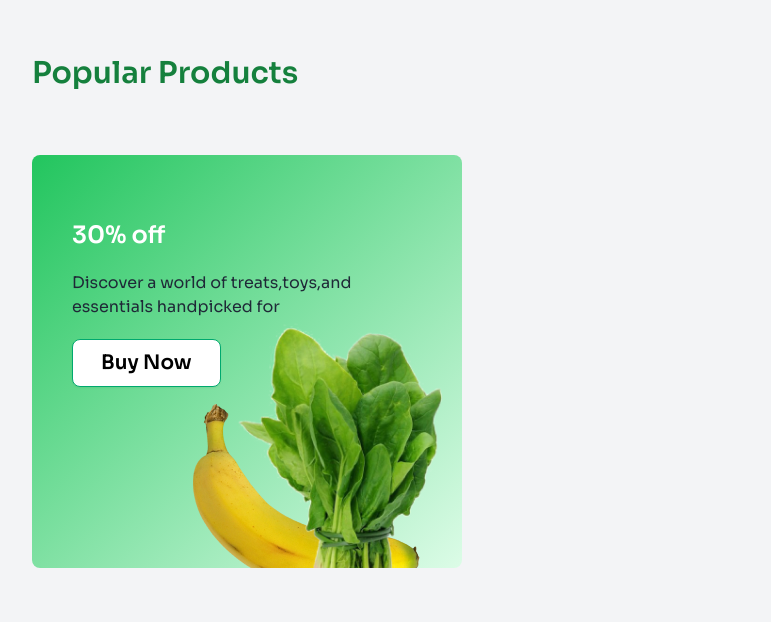
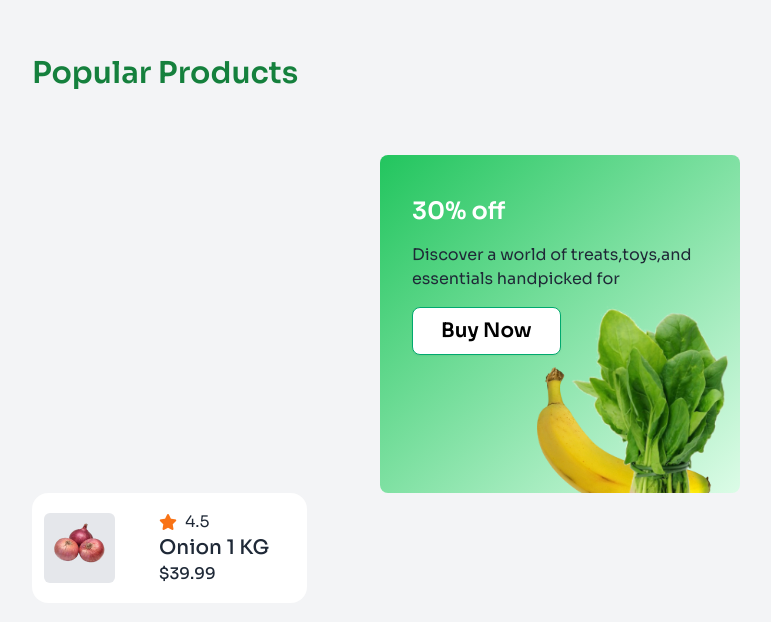
Before and after one commit to jobaied24/assignment3, a plain HTML site: page index.html in a window 1280 px wide. Shown: the part 1888-2510 px from the top of the page, without its empty margins (80-851 px from the left). Drawn offline with nearby package versions, Linux system fonts and the light colour scheme.

Commit message:
adding product price

```diff
--- a/index.html
+++ b/index.html
@@ -8,6 +8,10 @@
     <!-- daisy UI CDN -->
 <link href="https://cdn.jsdelivr.net/npm/daisyui@4.12.23/dist/full.min.css" rel="stylesheet" type="text/css" />
 <script src="https://cdn.tailwindcss.com"></script>
+
+
+<!-- font awesome CDN -->
+<link rel="stylesheet" href="https://cdnjs.cloudflare.com/ajax/libs/font-awesome/6.7.2/css/all.min.css" integrity="sha512-Evv84Mr4kqVGRNSgIGL/F/aIDqQb7xQ2vcrdIwxfjThSH8CSR7PBEakCr51Ck+w+/U6swU2Im1vVX0SVk9ABhg==" crossorigin="anonymous" referrerpolicy="no-referrer" />
 
 <!-- font-sora-link -->
 <link rel="preconnect" href="https://fonts.googleapis.com">
@@ -215,24 +219,46 @@
        <!-- popular product content -->
         <div class="mt-16 ">
 
+
       <!-- discount section  -->
-       <div class=" bg-gradient-to-br from-green-500 to-green-100 rounded-lg relative h-[413px] w-[430px]">
+       <div class="bg-gradient-to-br from-green-500 to-green-100 rounded-lg relative md:h-[338px] md:w-[360px] w-[275px] h-[295px] mx-auto">
 
       <!-- discount text   -->
-    <div class="pt-16 pl-10 space-y-5">
+    <div class="md:pt-10 pt-7 md:pl-8 pl-4 md:space-y-4 space-y-2">
       <h3 class="text-2xl font-semibold text-white">30% off</h3>
 
       <p class="">Discover a world of treats,toys,and <br> essentials handpicked for</p>
 
       <!-- button -->
       <div class="">
-        <a class="btn btn-success bg-white text-xl px-7">Buy Now</a>
+        <a class="btn btn-success bg-white md:text-xl px-7">Buy Now</a>
       </div>
     </div>
 
       <!-- discount image -->
-       <img  class="absolute left-36 top-40" src="c2-assets/vegetable-offer.png" alt="">
+       <img  class="absolute md:left-36 md:top-36 md:w-52 w-40 left-28 top-36" src="c2-assets/vegetable-offer.png" alt="">
     </div>
+
+    <!-- product price -->
+     <div>
+      <div class="card card-side bg-base-100 h-[110px] w-[275px] items-center">
+        <figure>
+          <img class="bg-gray-200 m-3 rounded-md"
+            src="c2-assets/onion.png"
+            alt="Movie" />
+        </figure>
+        <div class="card-body flex gap-0">
+        <div class="flex justify-center items-center gap-2">
+          <i class="fa-solid fa-star text-orange-500"></i>
+          <p>4.5</p>
+        </div>
+          <h2 class="card-title text-xl font-medium">Onion 1 KG</h2>
+          <p class="font-medium">$39.99</p>
+        </div>
+      </div>
+        </div>
+      </div>
+     </div>
         </div>
        </section>
       </main>
```
